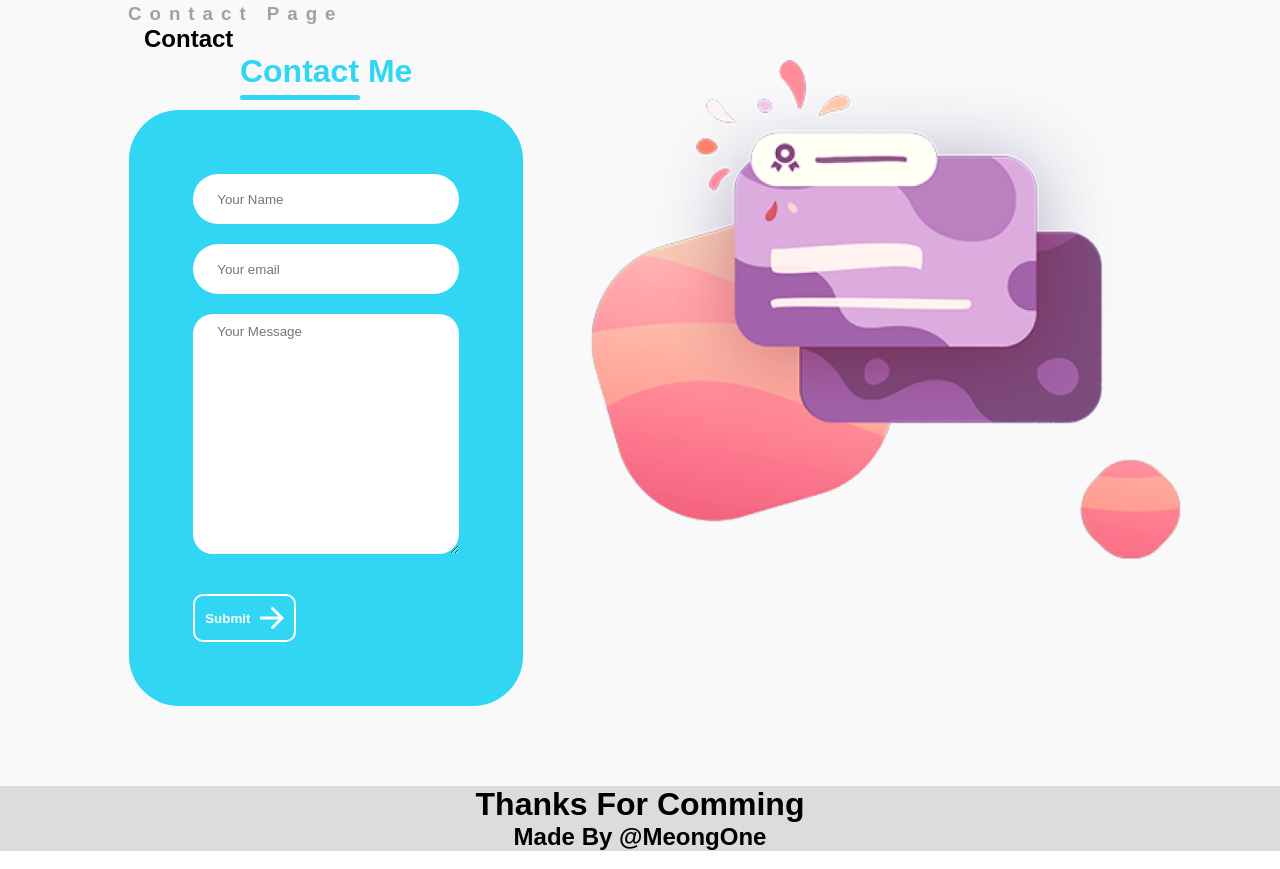
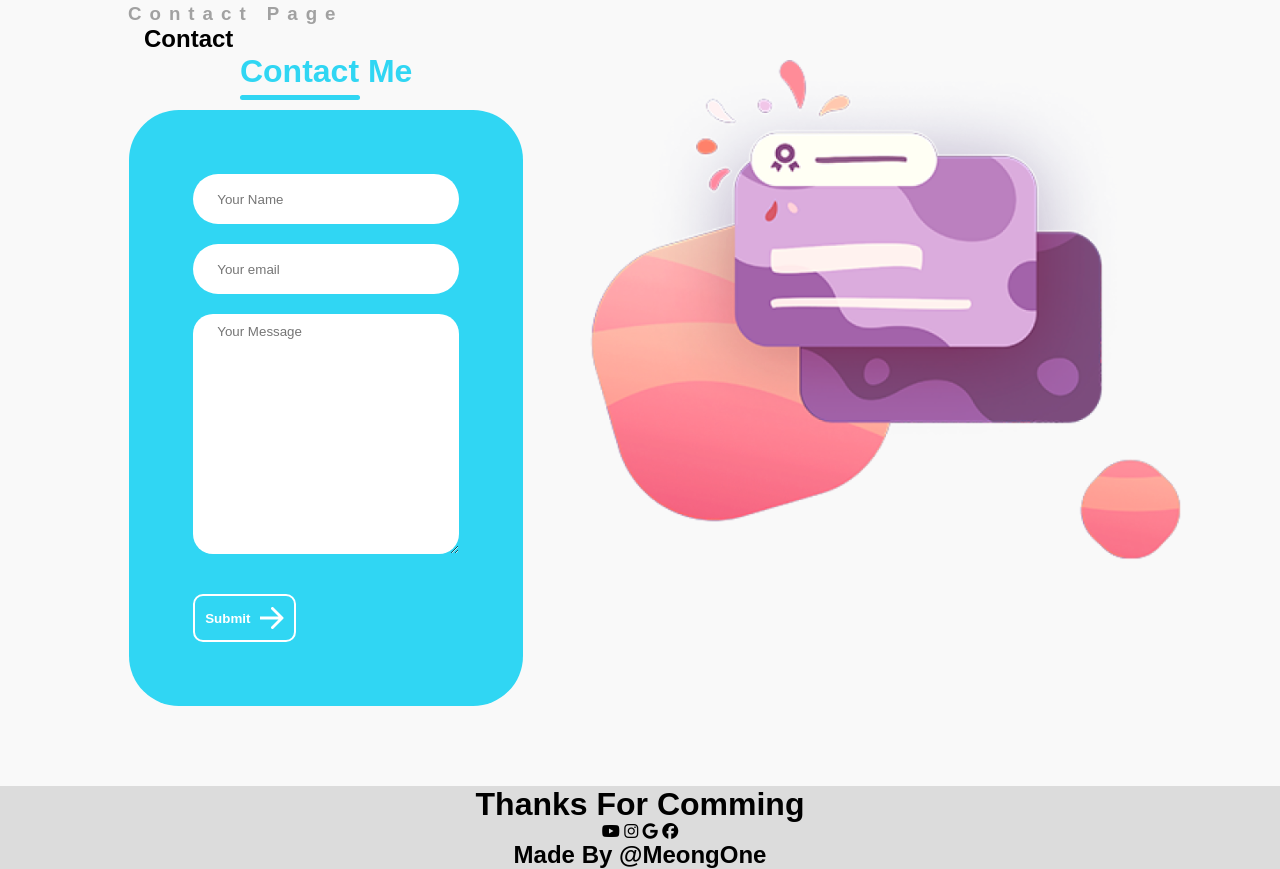
Before and after one commit to RafaelRinoAtmodjo/RafaelRinoAtmodjo.github.io, a plain HTML site: page index.html in a window 1280 px wide. Shown: the part 2058-2927 px from the top of the page. Drawn offline with Linux system fonts and the light colour scheme.

Commit message:
icon footer

```diff
--- a/index.html
+++ b/index.html
@@ -143,7 +143,10 @@
 <footer>
   <h1>Thanks For Comming</h1>
   <div class="logo">
-
+    <i class="fa-brands fa-youtube"></i>
+    <i class="fa-brands fa-instagram"></i>
+    <i class="fa-brands fa-google"></i>
+    <i class="fa-brands fa-facebook"></i>
   </div>
   <div class="Footer-bottom">
     <h2>made by <a href="">@MeongOne</a></h2>
```
